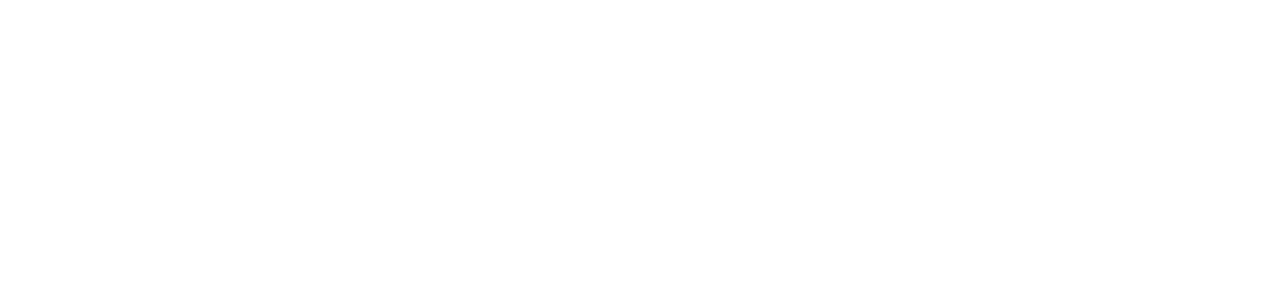
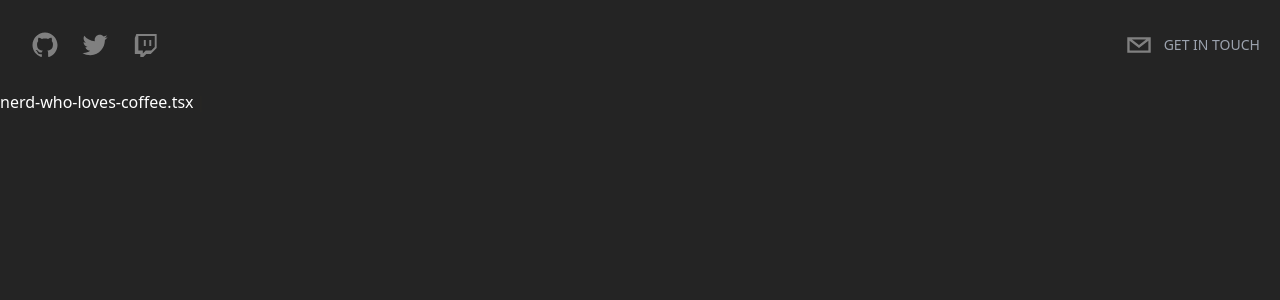
Before and after one commit to apicgg/portfolio-nextjs-youtube-papafam, a Next.js app: page / in a window 1280 px wide. Shown: the top 300 px of the page. Built offline with nearby package versions, Linux system fonts and the light colour scheme.

Commit message:
Run npm audit fix --force

```diff
--- /dev/null
+++ b/components/Header.tsx
@@ -0,0 +1,72 @@
+import React from 'react'
+import { SocialIcon } from 'react-social-icons'
+import { motion } from 'framer-motion'
+
+type Props = {}
+
+const Header = (props: Props) => {
+  return (
+    <header className='sticky top-0 flex items-center justify-between max-w-7xl mx-auto z-20 p-5'>
+      <motion.div
+        initial={{
+          x: -500,
+          opacity: 0,
+          scale: 0.5,
+        }}
+        animate={{
+          x: 0,
+          opacity: 1,
+          scale: 1,
+        }}
+        transition={{
+          duration: 1.5,
+        }}
+        className='flex items-center'>
+        {/* social icons */}
+        <SocialIcon
+          url='https://github.com/apicgg'
+          fgColor='gray'
+          bgColor='transparent'
+        />
+        <SocialIcon
+          url='https://twitter.com/titas_p'
+          fgColor='gray'
+          bgColor='transparent'
+        />
+        <SocialIcon
+          url='https://twitch.tv/apicgg'
+          fgColor='gray'
+          bgColor='transparent'
+        />
+      </motion.div>
+
+      <motion.div
+        initial={{
+          x: 500,
+          opacity: 0,
+          scale: 0.5,
+        }}
+        animate={{
+          x: 0,
+          opacity: 1,
+          scale: 1,
+        }}
+        transition={{
+          duration: 1.5,
+        }}
+        className='flex items-center text-gray-400 cursor-pointer'>
+        <SocialIcon
+          className='cursor-pointer'
+          network='email'
+          fgColor='gray'
+          bgColor='transparent'
+        />
+        <p className='uppercase hidden md:inline-flex text-sm text-gray-400'>
+          Get In Touch
+        </p>
+      </motion.div>
+    </header>
+  )
+}
+
+export default Header
--- /dev/null
+++ b/components/Hero.tsx
@@ -0,0 +1,27 @@
+import React from 'react'
+import { useTypewriter, Cursor } from 'react-simple-typewriter'
+
+type Props = {}
+
+const Hero = (props: Props) => {
+  const [text, count] = useTypewriter({
+    words: [
+      "Hi, I'm Anurag",
+      'nerd-who-loves-coffee.tsx',
+      '<AndCodesWhileDrinkingCoffee />',
+    ],
+    loop: true,
+    delaySpeed: 1000,
+  })
+
+  return (
+    <div>
+      <h1>
+        <span>{text}</span>
+        <Cursor cursorColor='#f7ab0a' />
+      </h1>
+    </div>
+  )
+}
+
+export default Hero
--- a/package.json
+++ b/package.json
@@ -9,9 +9,12 @@
     "lint": "next lint"
   },
   "dependencies": {
+    "framer-motion": "^7.5.1",
     "next": "12.3.1",
     "react": "18.2.0",
-    "react-dom": "18.2.0"
+    "react-dom": "18.2.0",
+    "react-simple-typewriter": "^3.0.1",
+    "react-social-icons": "^5.15.0"
   },
   "devDependencies": {
     "@types/node": "18.8.0",
--- a/pages/index.tsx
+++ b/pages/index.tsx
@@ -1,16 +1,21 @@
 import type { NextPage } from 'next'
 import Head from 'next/head'
+import Header from '../components/Header'
+import Hero from '../components/Hero'
 
 const Home: NextPage = () => {
   return (
-    <div>
+    <div className='bg-[rgb(36,36,36)] text-white h-screen'>
       <Head>
         <title>Anurag&apos;s Portfolio</title>
       </Head>
 
-      {/* Header */}
+      <Header />
 
       {/* Hero */}
+      <section id='hero'>
+        <Hero />
+      </section>
 
       {/* About */}
 
```
Also changed, not shown: 1 other file (tests, documents, lock files or other folders).
